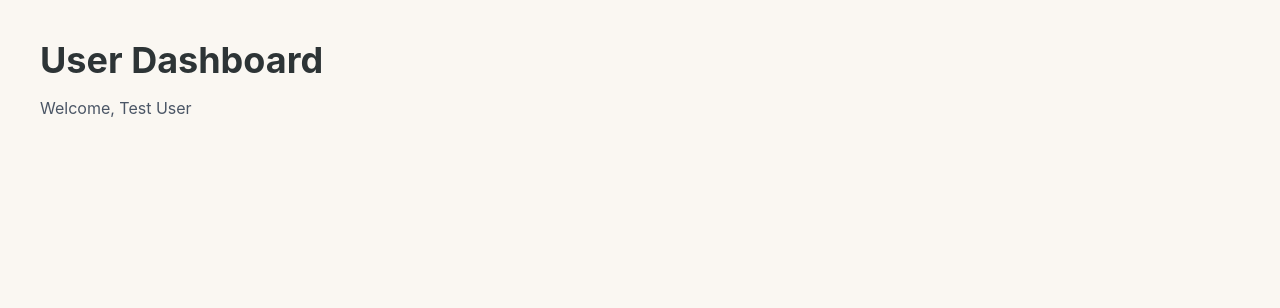
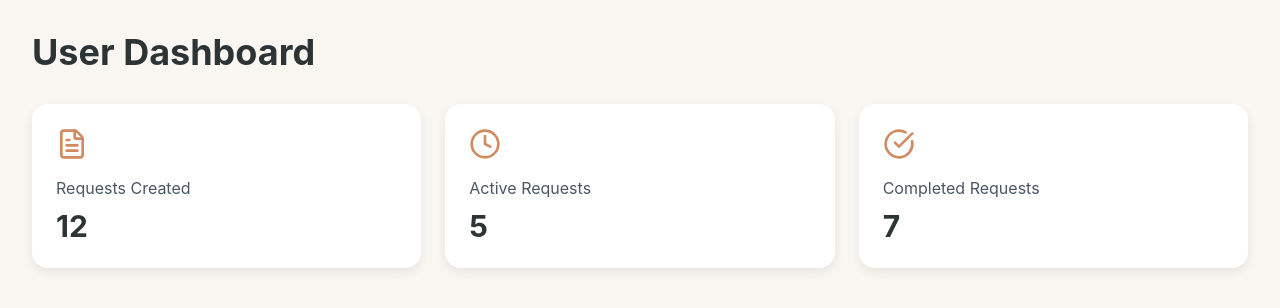
Before and after one commit to theefrank/bridge-app, a React (Vite) app: page /login in a window 1280 px wide. Both pictures are taken after typing "name@example.com", "Sample123" into the empty fields and a click on the button "Login". Shown: the top 308 px of the page. Built offline with nearby package versions, Linux system fonts and the light colour scheme.

Commit message:
feat: build user dashboard interface

```diff
--- a/src/pages/user/UserDashboard.jsx
+++ b/src/pages/user/UserDashboard.jsx
@@ -1,17 +1,60 @@
 import { useAuth } from "../../context/AuthContext";
+import {
+  FileText,
+  Clock,
+  CheckCircle,
+} from "lucide-react";
 
 export default function UserDashboard() {
-  const { user } = useAuth();
+  const stats = [
+    {
+      title: "Requests Created",
+      value: "12",
+      icon: FileText,
+    },
+    {
+      title: "Active Requests",
+      value: "5",
+      icon: Clock,
+    },
+    {
+      title: "Completed Requests",
+      value: "7",
+      icon: CheckCircle,
+    },
+  ];
 
   return (
-    <div className="min-h-screen p-10">
-      <h1 className="text-4xl font-bold mb-4">
+    <div className="min-h-screen bg-[#FAF7F2] p-8">
+      <h1 className="text-4xl font-bold mb-8">
         User Dashboard
       </h1>
 
-      <p className="text-gray-600">
-        Welcome, {user?.name}
-      </p>
+      <div className="grid md:grid-cols-3 gap-6">
+        {stats.map((stat) => {
+          const Icon = stat.icon;
+
+          return (
+            <div
+              key={stat.title}
+              className="bridge-card"
+            >
+              <Icon
+                size={32}
+                className="text-[#D08C60] mb-4"
+              />
+
+              <h3 className="text-gray-600">
+                {stat.title}
+              </h3>
+
+              <p className="text-3xl font-bold mt-2">
+                {stat.value}
+              </p>
+            </div>
+          );
+        })}
+      </div>
     </div>
   );
 }
```
